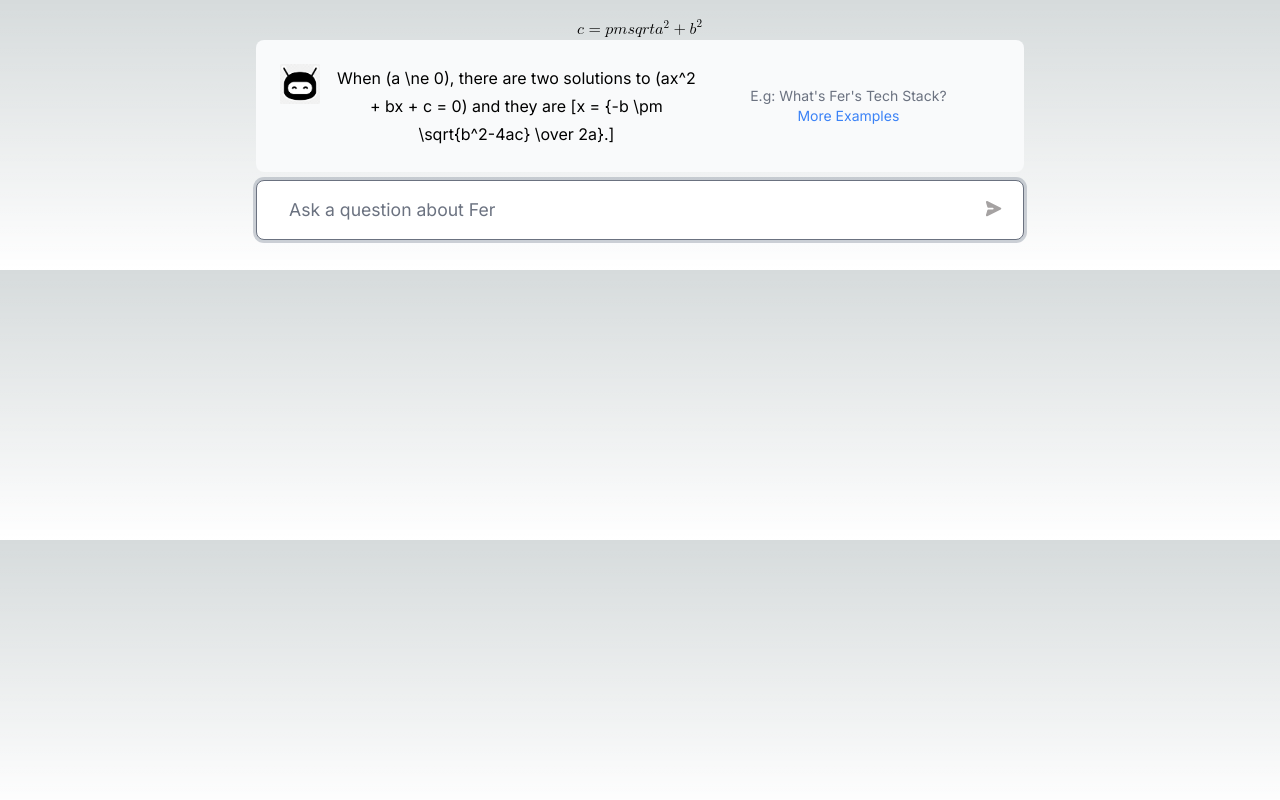
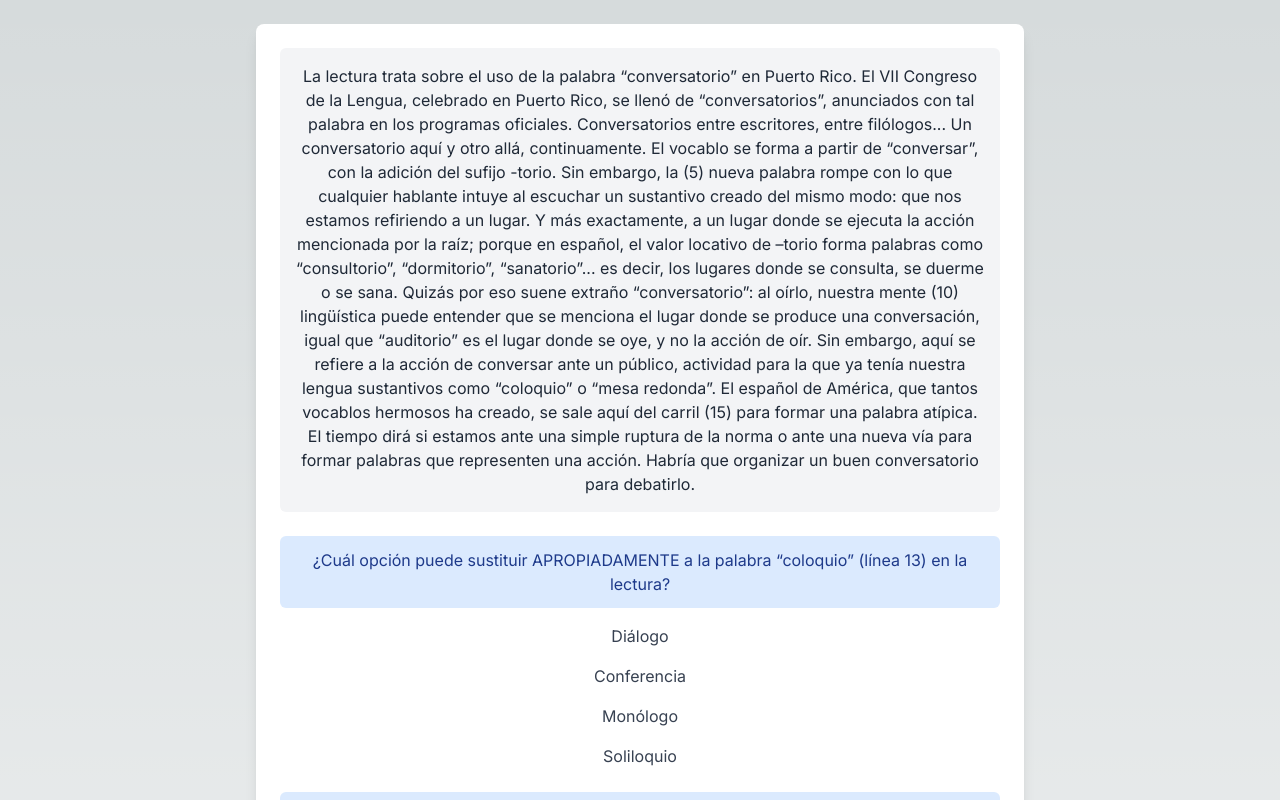
Before and after one commit to esponges/college-board-assistant-chatbox, a Next.js app: page / in a window 1280 px wide. Shown: the top 800 px of the page. Built offline with nearby package versions, Linux system fonts and the light colour scheme.

Commit message:
update chat modal questions

```diff
--- /dev/null
+++ b/src/app/components/atoms/quizQuestion.tsx
@@ -0,0 +1,36 @@
+import { Question } from '@/app/utils/examples';
+
+export const QuizQuestion = ({
+  context,
+  questions,
+}: {
+  context?: string;
+  questions: Question[];
+}) => {
+  return (
+    <div className='chat-box bg-white shadow-lg rounded-lg p-6 my-2'>
+      {context ? (
+        <div className='context mb-6 p-4 bg-gray-100 rounded-md text-gray-800'>
+          {context}
+        </div>
+      ) : null}
+      {questions.map((question, index) => (
+        <div key={index} className='question mb-4'>
+          <div className='question-text bg-blue-100 text-blue-900 p-3 rounded-md'>
+            {question.text}
+          </div>
+          <div className='choices mt-2'>
+            {question.choices.map((choice, cIndex) => (
+              <div
+                key={cIndex}
+                className='choice p-2 text-gray-700 hover:bg-blue-200 rounded-md cursor-pointer'
+              >
+                {choice}
+              </div>
+            ))}
+          </div>
+        </div>
+      ))}
+    </div>
+  );
+};
--- a/src/app/components/molecules/aboutModal.tsx
+++ /dev/null
@@ -1,45 +0,0 @@
-import { Modal } from "@/app/components/molecules/modal";
-
-type Props = {
-  isOpen: boolean;
-  onClose: () => void;
-  handleOptionClick?: (
-    e: React.MouseEvent<HTMLDivElement, MouseEvent>,
-    question: string,
-  ) => void;
-};
-
-const QUESTIONS = [
-  "What's Fer's Tech Stack?",
-  "How many years of experience does Fer have?",
-  "What's Fer's coding experience?",
-  "What's Fer's languages knowledge?",
-  "What's Fer's education?",
-];
-
-export const AboutModal = ({ isOpen, onClose, handleOptionClick }: Props) => {
-  return (
-    <Modal
-      isOpen={isOpen}
-      onClose={onClose}
-      innerCloseBtn
-      bgColor="bg-blue-800 dark:bg-gray-900"
-    >
-      <div className="flex flex-col gap-4">
-        {QUESTIONS.map((question) => (
-          <div
-            key={question}
-            className="flex flex-col gap-2"
-          >
-            <div
-              className="font-bold text-white hover:text-gray-200 cursor-pointer"
-              onClick={(e) => handleOptionClick?.(e, question)}
-            >
-              {question}
-            </div>
-          </div>
-        ))}
-      </div>
-    </Modal>
-  );
-};
--- /dev/null
+++ b/src/app/components/molecules/chatModal.tsx
@@ -0,0 +1,41 @@
+import { Modal } from '@/app/components/molecules/modal';
+
+type Props = {
+  isOpen: boolean;
+  onClose: () => void;
+  handleOptionClick?: (
+    e: React.MouseEvent<HTMLDivElement, MouseEvent>,
+    question: string
+  ) => void;
+};
+
+const QUESTIONS = [
+  'No entiendo la pregunta. ¿Puedes explicarla de otra manera?',
+  '¿Qué podría hacer para aprender a responder esta pregunta?',
+  'Dame una pista para responder esta pregunta.',
+  'Explícame cómo responder esta pregunta.',
+];
+
+export const ChatModal = ({ isOpen, onClose, handleOptionClick }: Props) => {
+  return (
+    <Modal
+      isOpen={isOpen}
+      onClose={onClose}
+      innerCloseBtn
+      bgColor='bg-blue-800 dark:bg-gray-900'
+    >
+      <div className='flex flex-col gap-4'>
+        {QUESTIONS.map((question) => (
+          <div key={question} className='flex flex-col gap-2'>
+            <div
+              className='font-bold text-white hover:text-gray-200 cursor-pointer'
+              onClick={(e) => handleOptionClick?.(e, question)}
+            >
+              {question}
+            </div>
+          </div>
+        ))}
+      </div>
+    </Modal>
+  );
+};
--- a/src/app/page.tsx
+++ b/src/app/page.tsx
@@ -9,13 +9,18 @@
 
 import { safeFetch } from '@/app/utils/fetch';
 import { getErrorMessage } from '@/app/utils';
-import { AboutModal } from '@/app/components/molecules/aboutModal';
+import { ChatModal } from '@/app/components/molecules/chatModal';
 import { LoadingDots } from '@/app/components/atoms/loadingDots';
 import { Container } from '@/app/components/organisms/container';
 
 import { apiChatResponseV2Body } from '@/app/types/zod';
 import type { ChatMessage } from '@/app/types';
 import { KaTeXComponent } from './components/atoms/katexDiv';
+import { useKatex } from '@/app/utils/hooks/useKatex';
+
+import 'katex/dist/katex.min.css';
+import { getRandomExample } from './utils/examples';
+import { QuizQuestion } from './components/atoms/quizQuestion';
 
 export default function Home() {
   const [loading, setLoading] = useState<boolean>(false);
@@ -27,7 +32,7 @@
     messages: [
       {
         message:
-          'When \\(a \\ne 0\\), there are two solutions to \\(ax^2 + bx + c = 0\\) and they are \\[x = {-b \\pm \\sqrt{b^2-4ac} \\over 2a}.\\]',
+          '!Hola! Soy tu tutor personal ¿En qué puedo ayudarte?',
         type: 'apiMessage',
       },
     ],
@@ -37,6 +42,7 @@
 
   const messageListRef = useRef<HTMLDivElement>(null);
   const textAreaRef = useRef<HTMLTextAreaElement>(null);
+  const mathRef = useKatex();
 
   // todo: fix
   useEffect(() => {
@@ -146,16 +152,22 @@
     handleSubmit();
   };
 
+  const example = getRandomExample();
+
   return (
     <Container>
       <div className='mx-auto flex w-full flex-col gap-4'>
-        <AboutModal
+        <ChatModal
           isOpen={examplesQuestionModalOpen}
           onClose={handleToggleExamplesQuestionModal}
           handleOptionClick={handleSetExampleQuestion}
         />
         <div className='align-center justify-center'>
-          <KaTeXComponent texExpression='c = \\pm\\sqrt{a^2 + b^2}' />
+          {/* <div className={styles.messagelist} ref={mathRef}>
+            {messageState['messages'][0]['message']}
+          </div> */}
+          {/* <KaTeXComponent texExpression='c = \\pm\\sqrt{a^2 + b^2}' /> */}
+          <QuizQuestion context={example.context} questions={example.questions} />
           <div
             ref={messageListRef}
             className={styles.messagelist}
@@ -223,13 +235,13 @@
                     </div>
                     {!index ? (
                       <div className='relative flex w-full flex-col items-center justify-center text-sm text-gray-500'>
-                        E.g: What&apos;s Fer&apos;s Tech Stack?
+                        Ejemplo: Explícame cómo responder esta pregunta.
                         {/* add toggler more options */}
                         <button
                           onClick={handleToggleExamplesQuestionModal}
                           className='text-blue-500 hover:text-blue-700'
                         >
-                          More Examples
+                          Más ejemplos
                         </button>
                       </div>
                     ) : null}
```
